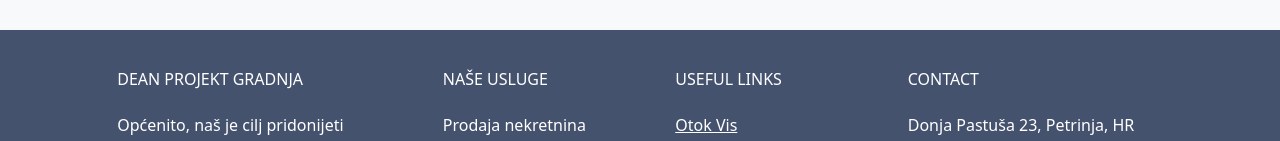
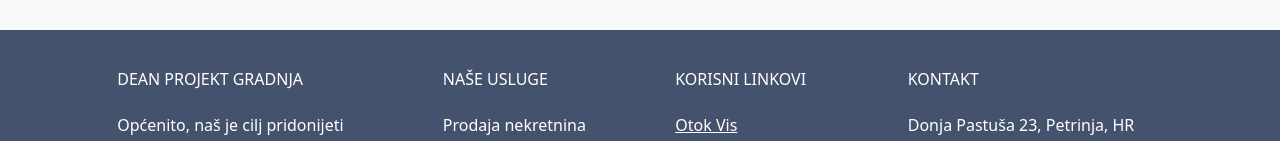
Before and after one commit to steve958/dean-projekt-gradnja, a React (Vite) app: page / in a window 1280 px wide. Shown: the part 2017-2158 px from the top of the page. Built offline with nearby package versions, Linux system fonts and the light colour scheme.

Commit message:
language fix

```diff
--- a/src/components/FooterComponent.tsx
+++ b/src/components/FooterComponent.tsx
@@ -56,7 +56,7 @@ export default function Footer(props: Props) {
 
                     <div className="col-md-3 col-lg-2 col-xl-2 mx-auto mt-3">
                         <h6 className="text-uppercase mb-4 font-weight-bold">
-                            Useful links
+                            {selectedLanguage === 'English' ? "Useful links" : 'Korisni linkovi'}
                         </h6>
                         <p>
                             <a
@@ -81,7 +81,7 @@ export default function Footer(props: Props) {
                     <hr className="w-100 clearfix d-md-none" />
 
                     <div className="col-md-4 col-lg-3 col-xl-3 mx-auto mt-3">
-                        <h6 className="text-uppercase mb-4 font-weight-bold">Contact</h6>
+                        <h6 className="text-uppercase mb-4 font-weight-bold">{selectedLanguage === 'English' ? "Contact" : "Kontakt"}</h6>
                         <p>
                             <i className="fas fa-home mr-3"></i> Donja Pastuša 23, Petrinja, HR
                         </p>
```
